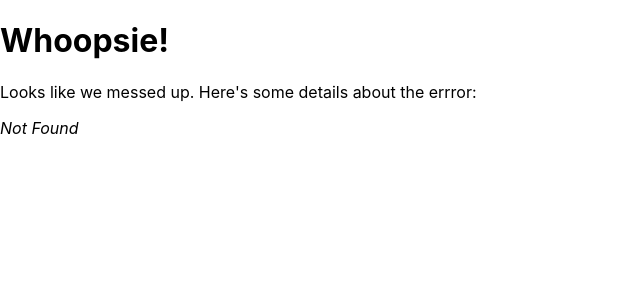
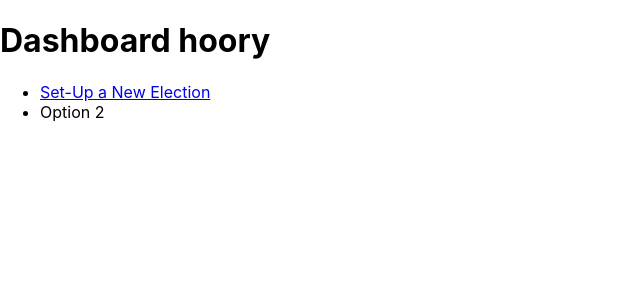
Before and after one commit to BenParisot/eLection, a React (Create React App) app: page /dashboard in a window 1280 px wide. Before the commit this address had no page. Shown: the top 300 px of the page, without its empty margins (0-640 px from the left). Built offline with nearby package versions, Linux system fonts and the light colour scheme.

Commit message:
adds new dashboard and election-setup components, adds nav from signup to election-setup

```diff
--- /dev/null
+++ b/src/dashboard/Dashboard.jsx
@@ -0,0 +1,15 @@
+import { Link } from "react-router-dom";
+
+const Dashboard = () => {
+    return (
+        <>
+            <h1>Dashboard hoory</h1>
+            <ul>
+                <li><Link to={`/new-election`}>Set-Up a New Election</Link></li>
+                <li>Option 2</li>
+            </ul>
+        </>
+    )
+}
+
+export default Dashboard;
--- /dev/null
+++ b/src/election_setup/NewElection.jsx
@@ -0,0 +1,14 @@
+
+const NewElection = () => {
+    return (
+        <>
+            <h1>New election set-up</h1>
+            <form>
+                <label>name</label>
+                <input type="textfield"></input>
+            </form>
+        </>
+    )
+}
+
+export default NewElection;
--- a/src/login/Login.jsx
+++ b/src/login/Login.jsx
@@ -4,8 +4,8 @@ const Login = () => {
 
     return (
         <>
-            <h1>Welcome to sign-up page</h1>
-            <p>sign up with email</p>
+            <h1>Welcome to login page</h1>
+            <p><Link to={`/dashboard`}>login with email</Link></p>
             <li><Link to={`/welcome`}>Back to Home</Link></li>
 
         </>
```
Also changed, not shown: src/index.js (+10 -0 lines).
